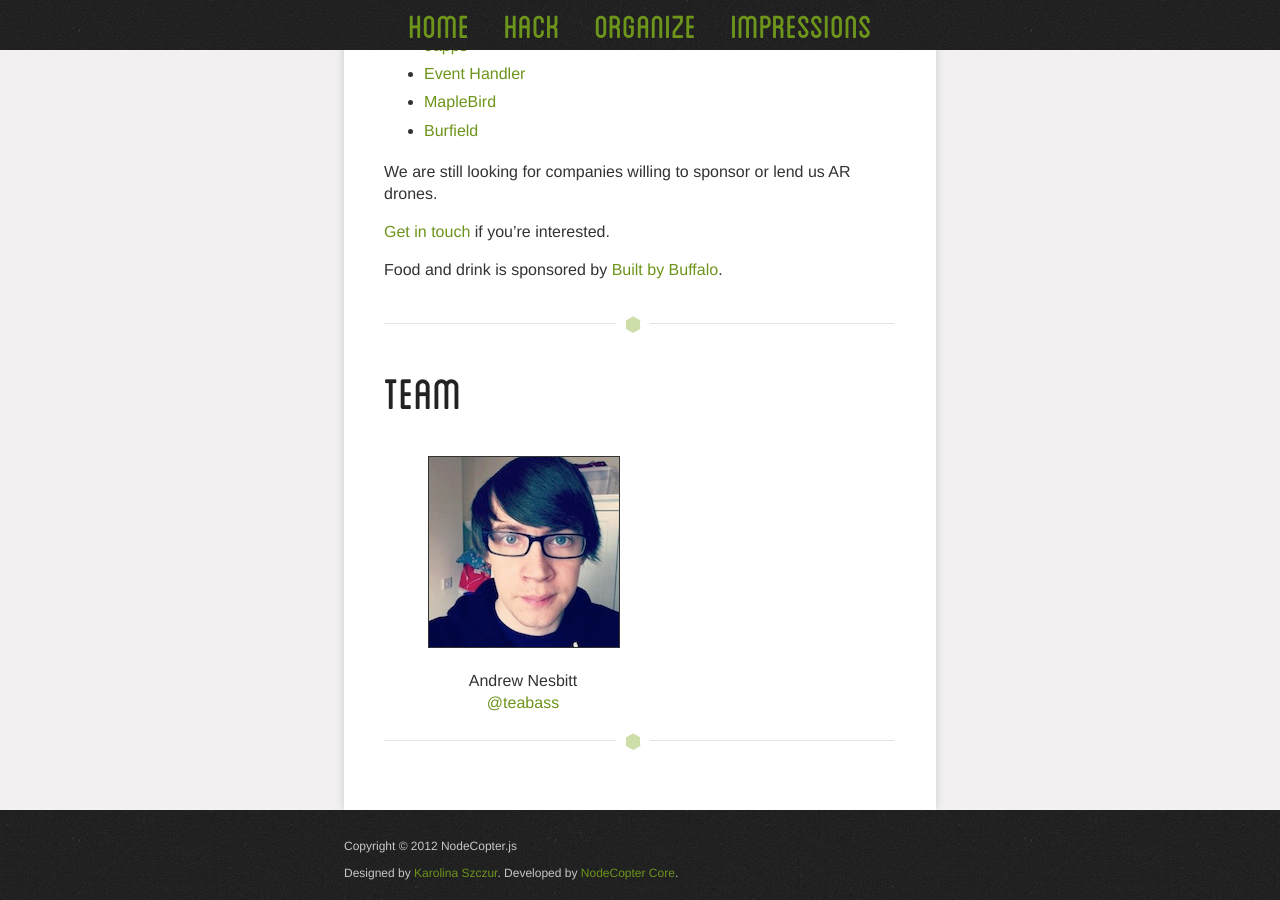
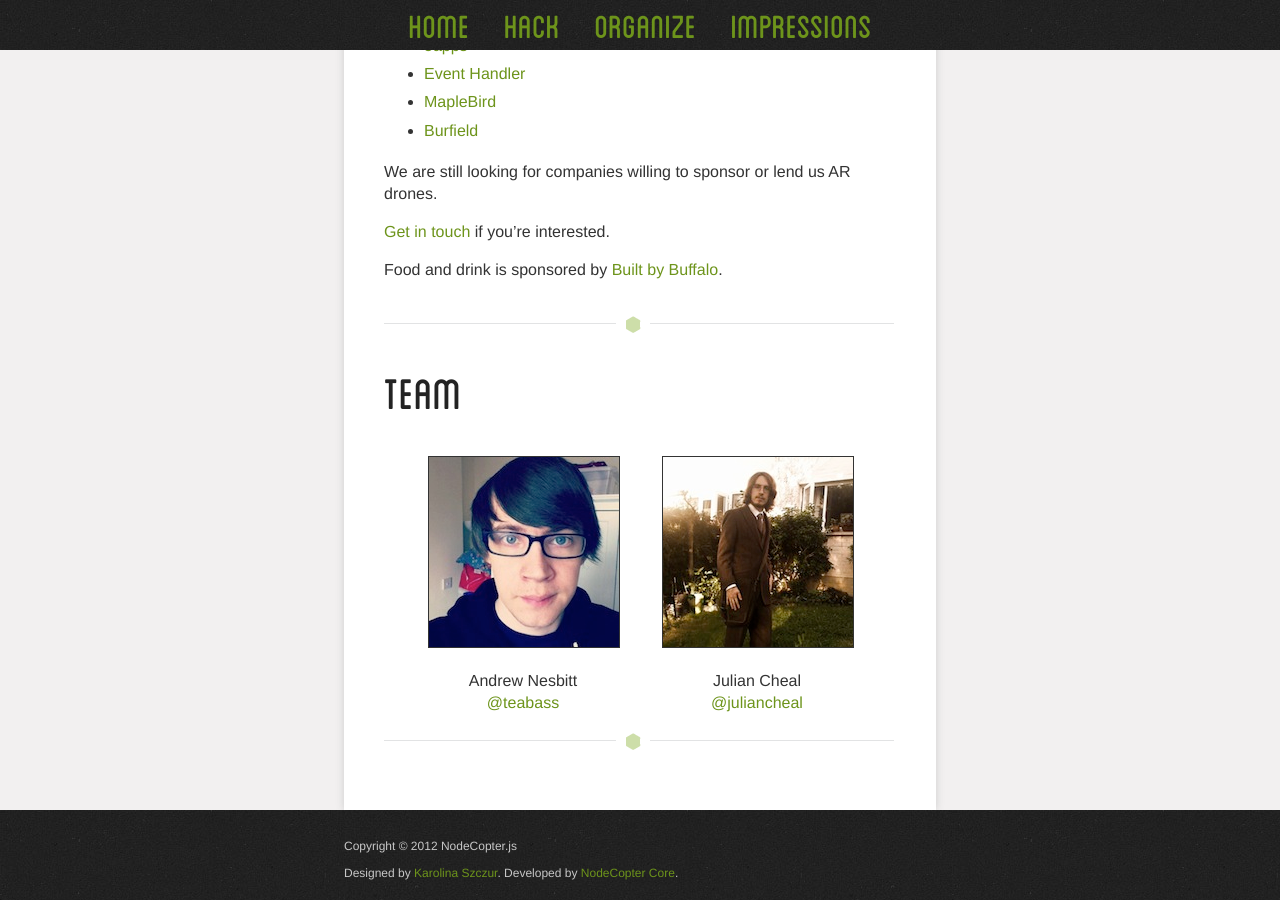
Before and after one commit to nodecopter/nodecopter.com, a Jekyll site: the page built from 2013/southampton/aug-10.md, in a window 1280 px wide and 900 px high, scrolled down 1556 px. Built offline with Jekyll 4.4.1, drawn with Linux system fonts in a browser that asks for light colours; Markdown is read by kramdown in place of the engine named in the settings.

Commit message:
Added Julian to southampton team

```diff
--- a/2013/southampton/aug-10.md
+++ b/2013/southampton/aug-10.md
@@ -64,6 +64,13 @@ Food and drink is sponsored by <a href="http://builtbybuffalo.com/">Built by Buf
       <a href="https://twitter.com/teabass">@teabass</a>
     </p>
   </li>
+  <li>
+    <img src="/img/team/julian_cheal.jpg">
+    <p>
+      Julian Cheal<br>
+      <a href="https://twitter.com/juliancheal">@juliancheal</a>
+    </p>
+  </li>
 </ul>
 
 <hr>
```
Also changed, not shown: index.md (+1 -1 lines).
